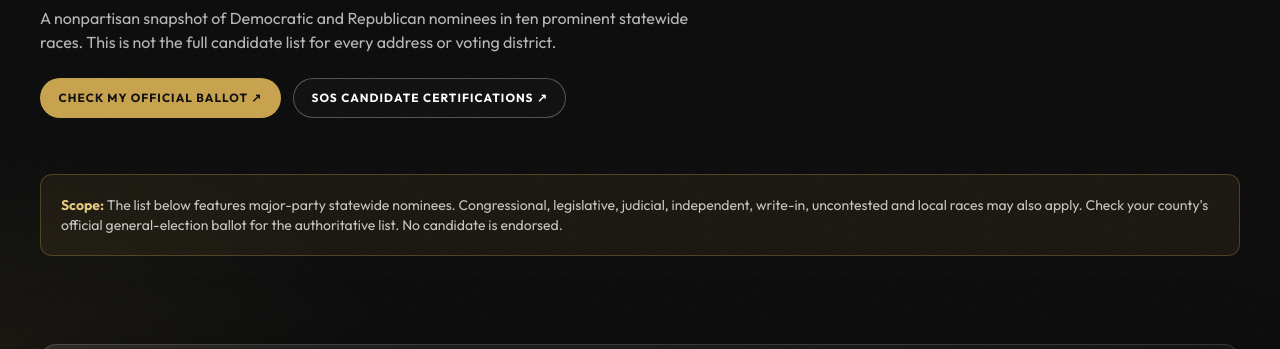
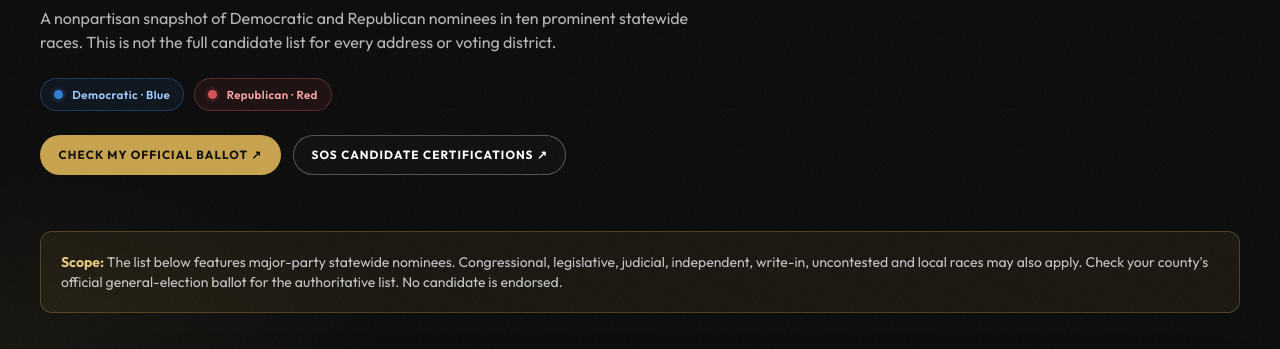
Before and after one commit to WGLewis0721/voting-al-website, an Astro site: page /voting-al-website/candidates in a window 1280 px wide. Shown: the part 375-724 px from the top of the page. Built offline with nearby package versions, Linux system fonts and the light colour scheme; Astro itself is replaced by a stand-in of ours.

Commit message:
Apply balanced graphite-gold-red-blue party semantic color system

```diff
--- a/src/pages/candidates.astro
+++ b/src/pages/candidates.astro
@@ -17,6 +17,7 @@ const sos='https://www.sos.alabama.gov/alabama-votes/voter/election-information/
         <p class="section-eyebrow">November 3, 2026 · General Election</p>
         <h1 class="font-display text-5xl leading-[0.9] tracking-tight md:text-7xl">Who's on the<br /><em class="text-gold-soft">ballot today?</em></h1>
         <p class="mt-5 max-w-2xl text-white/70">A nonpartisan snapshot of Democratic and Republican nominees in ten prominent statewide races. This is not the full candidate list for every address or voting district.</p>
+        <div class="party-key mt-6" aria-label="Party color legend"><span class="party-key__item party-dem"><span class="party-key__dot" aria-hidden="true"></span>Democratic · Blue</span><span class="party-key__item party-rep"><span class="party-key__dot" aria-hidden="true"></span>Republican · Red</span></div>
         <div class="mt-6 flex flex-wrap gap-3"><a href="https://www.sos.alabama.gov/alabama-votes/2026-general-election-sample-ballots" target="_blank" rel="noopener" class="btn gold">Check My Official Ballot ↗</a><a href={sos} target="_blank" rel="noopener" class="btn ghost">SOS Candidate Certifications ↗</a></div>
       </div>
     </section>
```
